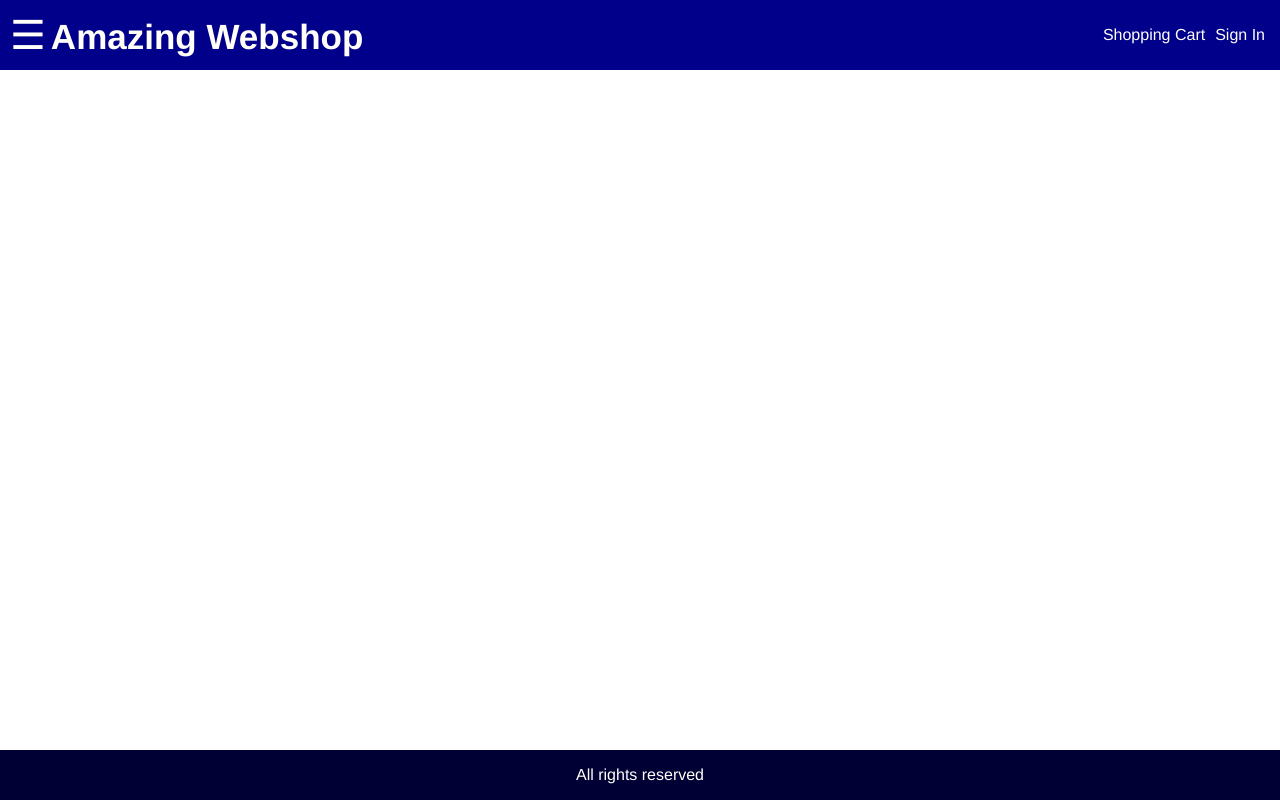
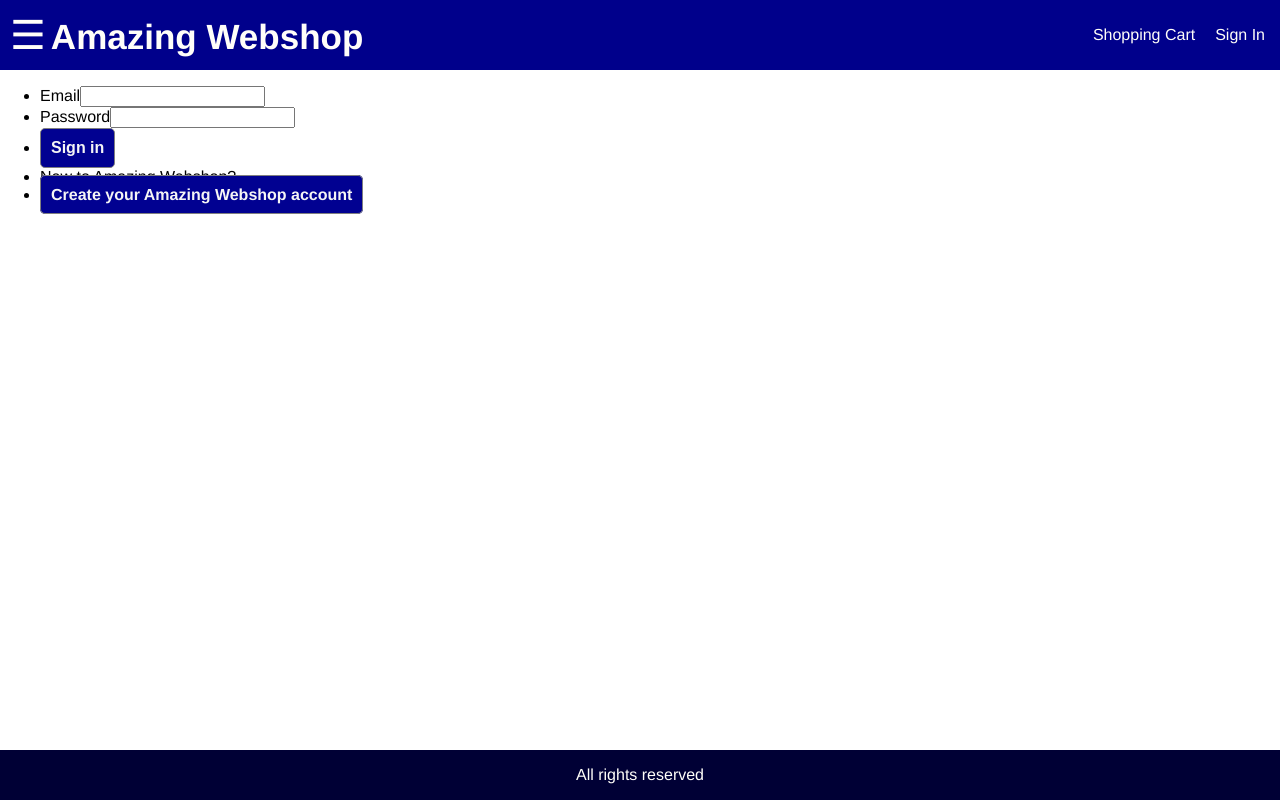
Before and after one commit to Jethet/tutorial-react-node-webshop, a React (Create React App) app in the folder frontend/: page /signin in a window 1280 px wide. Built offline with nearby package versions, Linux system fonts and the light colour scheme.

Commit message:
Create signin route and screen

```diff
--- a/frontend/src/App.js
+++ b/frontend/src/App.js
@@ -3,6 +3,7 @@ import {BrowserRouter, Route, Link} from 'react-router-dom'
 import CartScreen from "./screens/CartScreen";
 import HomeScreen from "./screens/HomeScreen";
 import ProductScreen from "./screens/ProductScreen";
+import SigninScreen from "./screens/SigninScreen"
 // import "./style.css";
 
 function App() {
@@ -26,6 +27,7 @@ function App() {
           </div>
           <div className="header-links">
             <a href="cart.html">Shopping Cart</a>
+            <Link to="/signin"></Link>
             <a href="signin.html">Sign In</a>
           </div>
         </header>
@@ -58,6 +60,7 @@ function App() {
 
         <main className="main">
           <div className="content">
+          <Route path="/signin" component={SigninScreen} />
             <Route path="/product/:id" component={ProductScreen} />
             <Route path="/cart/:id?" component={CartScreen} />
             <Route path="/" exact={true} component={HomeScreen} />
--- /dev/null
+++ b/frontend/src/screens/SigninScreen.js
@@ -0,0 +1,57 @@
+import React, { useEffect, useState } from "react";
+import { Link } from "react-router-dom";
+import { useSelector, useDispatch } from "react-redux";
+
+function SigninScreen(props) {
+
+  const [email, setEmail ] = useState("")
+  const [password, setPassword] = useState("")
+
+  const dispatch = useDispatch();
+
+  useEffect(() => {
+    return () => {
+      //
+    };
+  }, []);
+
+  const submitHandler = (e) => {
+    e.preventDefault()
+  }
+
+  return (
+    <div className="form">
+      <form onSubmit={submitHandler}>
+        <ul className="form-container">
+          <li>
+            <label htmlFor="email">Email</label>
+            <input
+              type="email"
+              name="email"
+              id="email"
+              onChange={(e) => setEmail(e.target.value)}
+            />
+          </li>
+          <li>
+            <label htmlFor="password">Password</label>
+            <input
+              type="password"
+              id="password"
+              name="password"
+              onChange={(e) => setPassword(e.target.value)}
+            />
+          </li>
+          <li>
+            <button type="submit" className="button primary">Sign in</button>
+          </li>
+          <li>New to Amazing Webshop?</li>
+          <li>
+            <Link to="/register" className="button full-width">Create your Amazing Webshop account</Link>
+          </li>
+        </ul>
+      </form>
+    </div>
+  );
+}
+
+export default SigninScreen;
```
